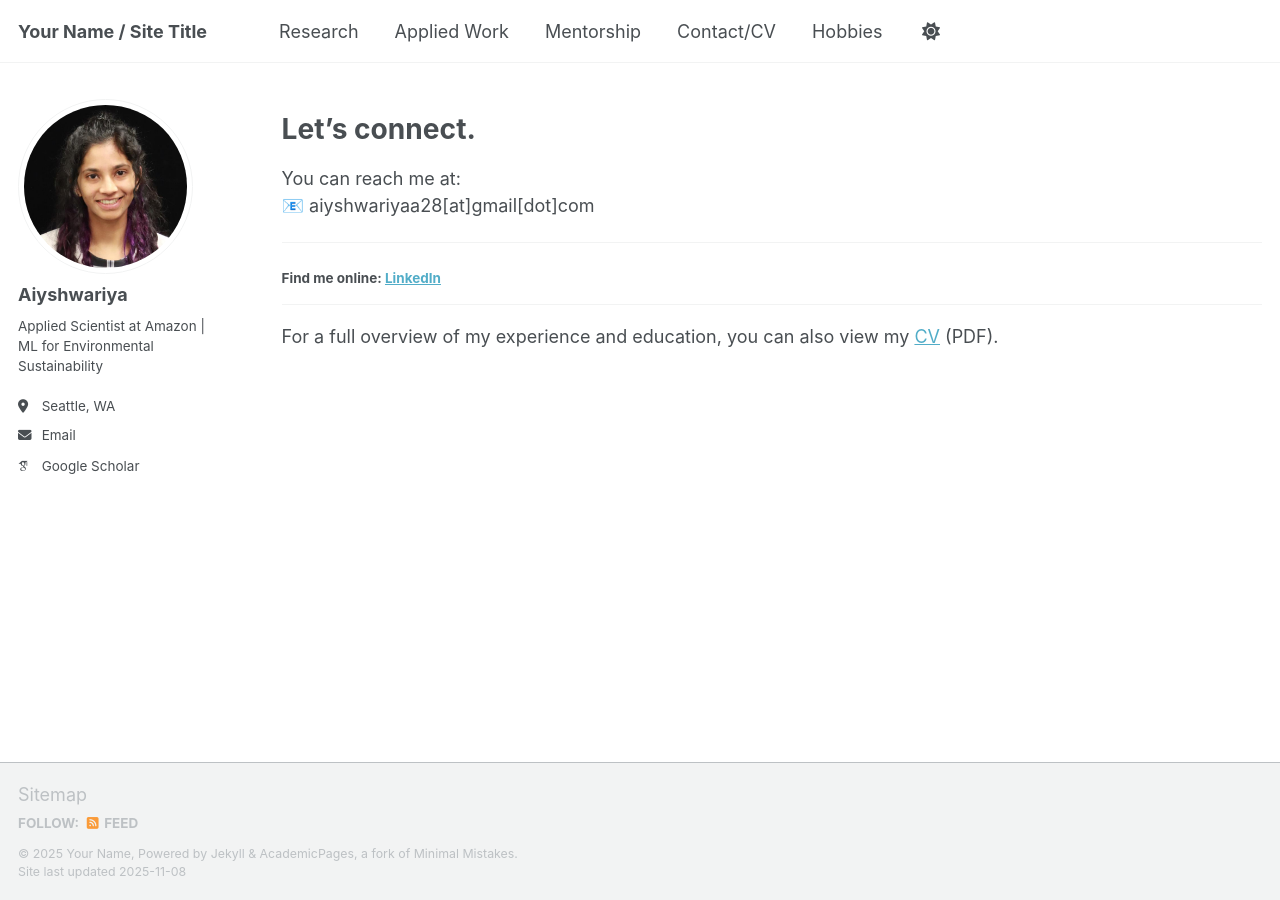
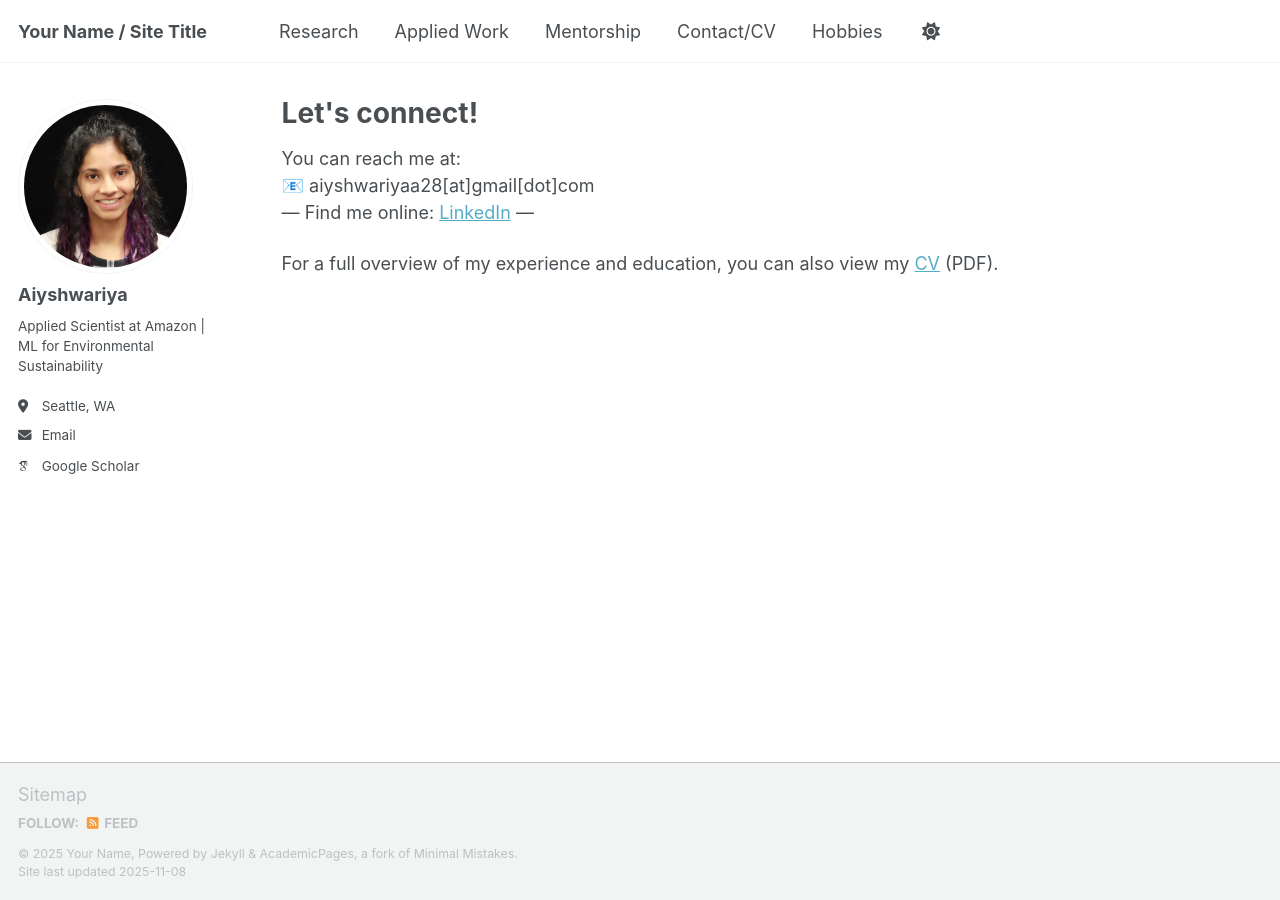
Before and after one commit to Aiyshwariya/aiyshwariya.github.io, a Jekyll site: the page built from _pages/contact.md, in a window 1280 px wide. Built offline with Jekyll 4.4.1, drawn with Linux system fonts in a browser that asks for light colours; some web fonts are replaced; a script that is not in the unit is left out.

Commit message:
update 5 1107

```diff
--- a/_pages/contact.md
+++ b/_pages/contact.md
@@ -1,17 +1,12 @@
 ---
 layout: archive
-title: ""
+title: "Let's connect!"
 permalink: /contact/
 ---
-
-# Let’s connect.
-
 You can reach me at:
 📧 aiyshwariyaa28[at]gmail[dot]com
-
 ---
-
-#### Find me online: [LinkedIn](https://www.linkedin.com/in/aiyshwariya)
+Find me online: [LinkedIn](https://www.linkedin.com/in/aiyshwariya)
 ---
 
 For a full overview of my experience and education, you can also view my [CV](/files/CV_Aiyshwariya.pdf) (PDF).
```
Also changed, not shown: _pages/hobbies.md (+0 -2 lines), _pages/mentorship.md (+1 -1 lines), _pages/research.md (+1 -1 lines).
